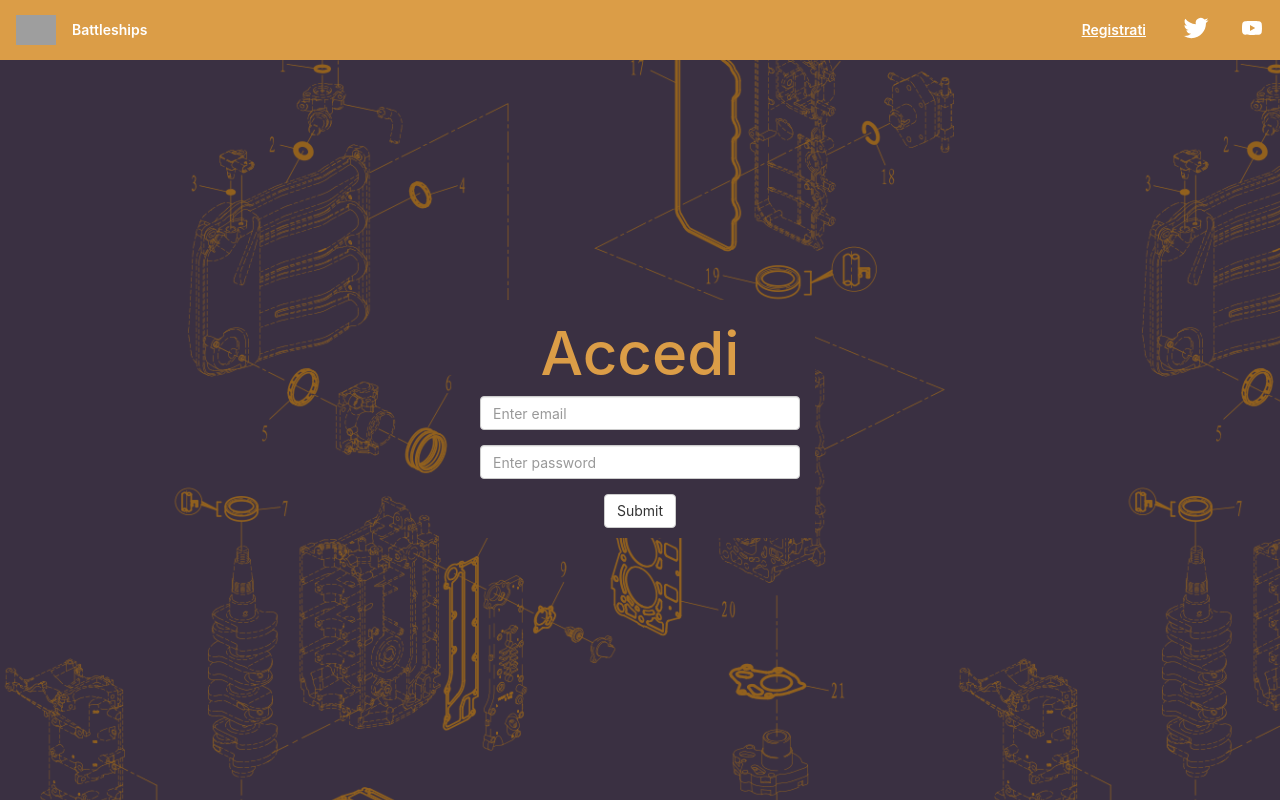
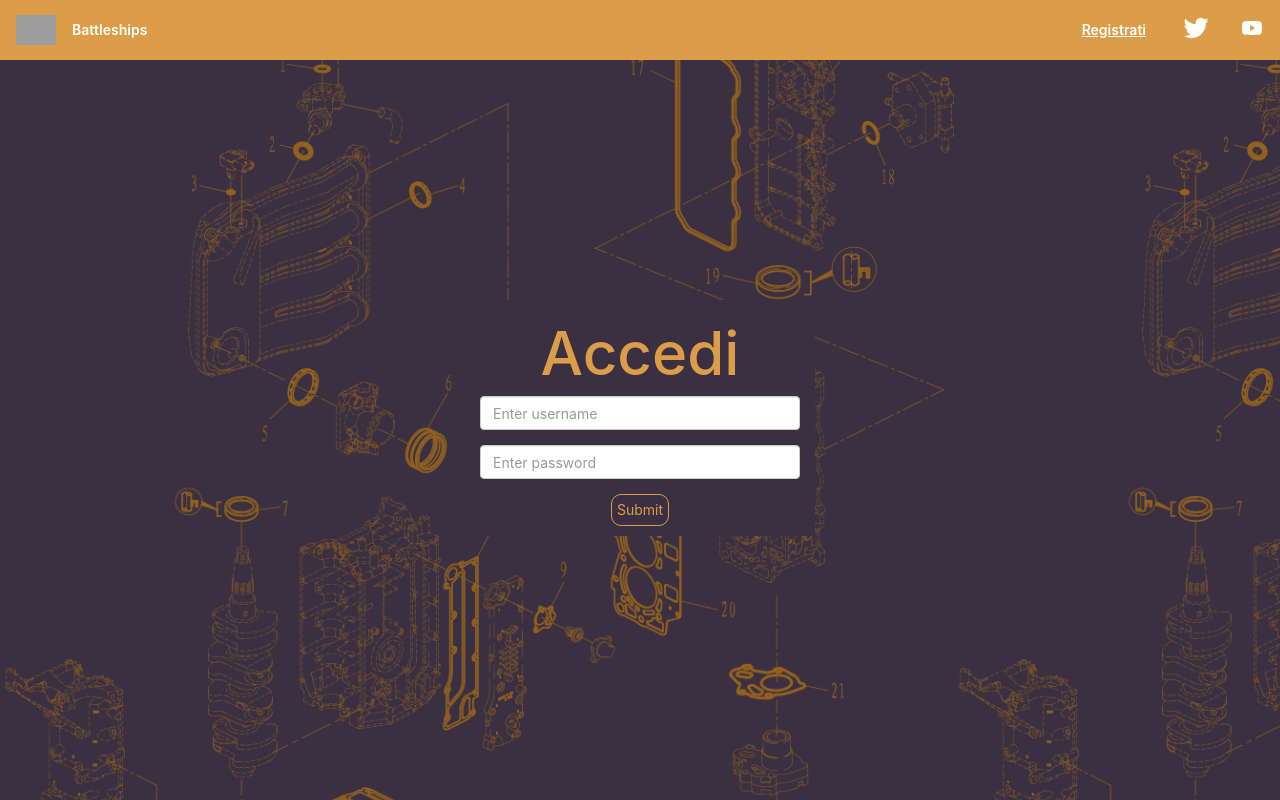
Before and after one commit to Cela24k/Battleship, an Angular app in the folder client/: page /login in a window 1280 px wide. Built offline with nearby package versions, Linux system fonts and the light colour scheme; grey boxes are pictures that could not be loaded.

Commit message:
Edited Styles

```diff
--- a/client/src/app/access/access.component.css
+++ b/client/src/app/access/access.component.css
@@ -0,0 +1,19 @@
+.submit{
+    display: inline-block;
+    padding: 5px;
+    background-color: #3A3042;
+    color: #DB9D47;
+    border: 1px solid;
+    border-color: #DB9D47;
+    border-radius:10px;
+}
+.submit:hover{
+    display: inline-block;
+    padding: 5px;
+    background-color: #DB9D47;
+    color: #3A3042;
+    border: 1px solid;
+    border-color: #DB9D47;
+    border-radius:10px;
+    cursor: pointer;
+}
--- a/client/src/app/access/access.component.html
+++ b/client/src/app/access/access.component.html
@@ -3,13 +3,13 @@ background-color: #3A3042;
 padding-bottom: 1rem;
 ">
   <h2 style="font-size: 60px; color:#DB9D47;">Accedi</h2>
-  <form action="/action_page.php">
+  <form>
     <div class="form-group">
-      <input type="email" class="form-control" #mail id="email" placeholder="Enter email" name="email">
+      <input type="email" class="form-control" #mail id="email" placeholder="Enter username" name="email">
     </div>
     <div class="form-group">
       <input type="password" class="form-control" #pass id="pwd" placeholder="Enter password" name="pwd">
     </div>
-    <button type="submit" (click)="onSubmit(mail.value,pass.value)" class="btn btn-default">Submit</button>
+    <div class="submit" (click)="onSubmit(mail.value,pass.value)" class="submit">Submit</div>
   </form>
 </div>
--- a/client/src/app/access/access.component.ts
+++ b/client/src/app/access/access.component.ts
@@ -24,7 +24,7 @@ export class AccessComponent implements OnInit {
         console.log('Login granted: ' + JSON.stringify(d));
         this.errmessage = undefined;
 
-        this.router.navigate(['/']);
+        this.router.navigate(['/play']);
       },
       error: (err) => {
         console.log(err);
--- a/client/src/app/app.component.css
+++ b/client/src/app/app.component.css
@@ -20,3 +20,25 @@
     background-color: #DB9D47;
     border: #DB9D47;
 }
+
+/* capire perché non me lo prende nelle componenti children register e access*/
+
+.submit{
+    display: inline-block;
+    padding: 5px;
+    background-color: #3A3042;
+    color: #DB9D47;
+    border: solid;
+    border-color: #DB9D47;
+    border-radius:10px;
+}
+.submit:hover{
+    display: inline-block;
+    padding: 5px;
+    background-color: #DB9D47;
+    color: #3A3042;
+    border: 1px solid;
+    border-color: #DB9D47;
+    border-radius:10px;
+    cursor: pointer;
+}
--- a/client/src/app/auth.service.ts
+++ b/client/src/app/auth.service.ts
@@ -44,7 +44,6 @@ export class AuthService {
     return this.http.post(this.url + '/login', options).pipe(//TODO qui dobbiamo settare il token nel local storage
       tap((data) => {
         console.log(JSON.stringify(data) + 'Login effettuato');
-
       }));;
   }
 
--- a/client/src/app/register/register.component.css
+++ b/client/src/app/register/register.component.css
@@ -0,0 +1,20 @@
+.submit{
+    display: inline-block;
+    padding: 5px;
+    background-color: #3A3042;
+    color: #DB9D47;
+    border: 1px solid;
+    border-color: #DB9D47;
+    border-radius:10px;
+}
+.submit:hover{
+    display: inline-block;
+    padding: 5px;
+    background-color: #DB9D47;
+    color: #3A3042;
+    border: 1px solid;
+    border-color: #DB9D47;
+    border-radius:10px;
+    cursor: pointer;
+
+}
--- a/client/src/app/register/register.component.html
+++ b/client/src/app/register/register.component.html
@@ -11,6 +11,6 @@ padding-bottom: 1rem;">
         <div class="form-group">
             <input type="password" class="form-control" #pass id="pwd" placeholder="Enter password" name="pwd">
         </div>
-        <div style='color:white' (click)="onSubmit(usr.value,mail.value,pass.value)">Submit</div>
+        <div class="submit" (click)="onSubmit(usr.value,mail.value,pass.value)">Submit</div>
     </form>
 </div>
```
